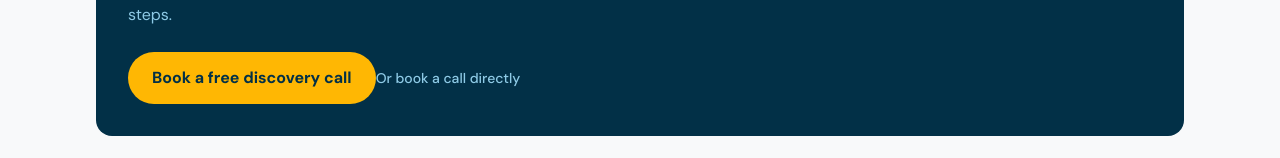
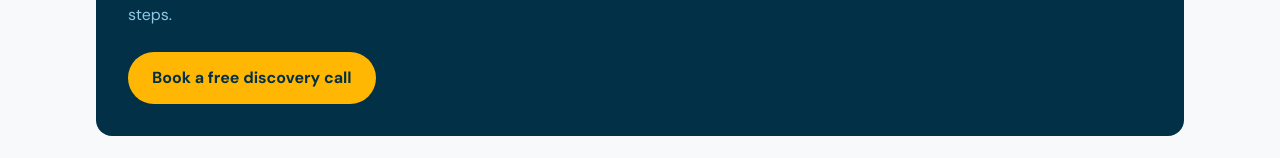
Before and after one commit to craigblackman1-rgb/decoded-ops-site, a Next.js app: page /blog in a window 1280 px wide. Shown: the part 9294-9452 px from the top of the page. Built offline with nearby package versions, Linux system fonts and the light colour scheme; no server answers.

Commit message:
CR-WEB-028 u40: drop the duplicate call-to-action from the /blog CTA block
Two links pointed at /contact with near-identical copy, and the second one
rendered glued to the right edge of the button. One primary action, one button.

```diff
--- a/app/blog/page.tsx
+++ b/app/blog/page.tsx
@@ -116,7 +116,6 @@ export default async function BlogPage() {
             <Link href="/contact" className="inline-flex items-center gap-2 px-6 py-3.5 rounded-full font-semibold transition-colors" style={{ backgroundColor: 'var(--do-action-primary)', color: 'var(--do-action-primary-text)' }}>
               Book a free discovery call
             </Link>
-            <Link href="/contact" className="text-sm font-medium inline-flex items-center gap-1 mt-3" style={{ color: 'var(--do-sky-blue)' }}>Or book a call directly</Link>
           </div>
         </div>
       </section>
```
